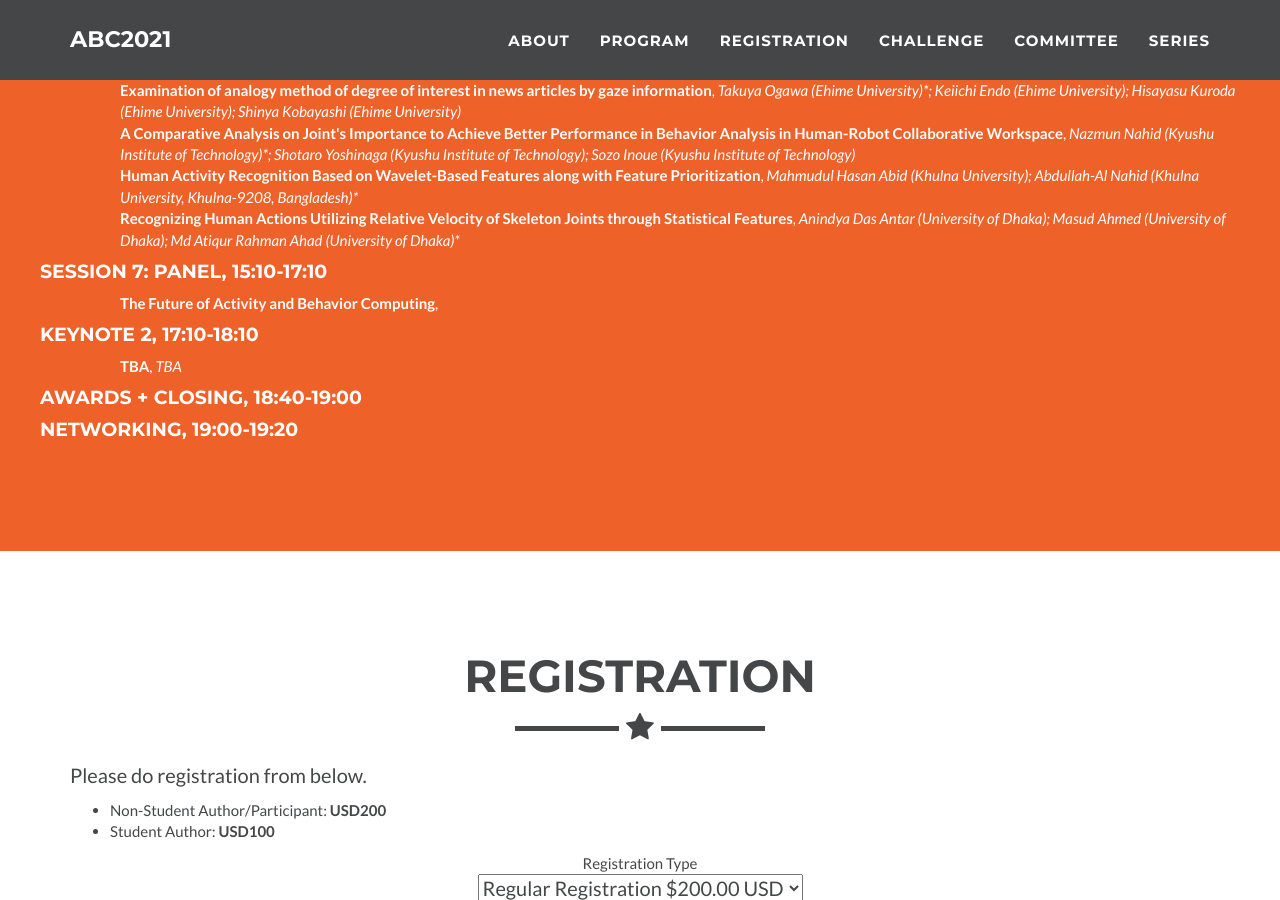
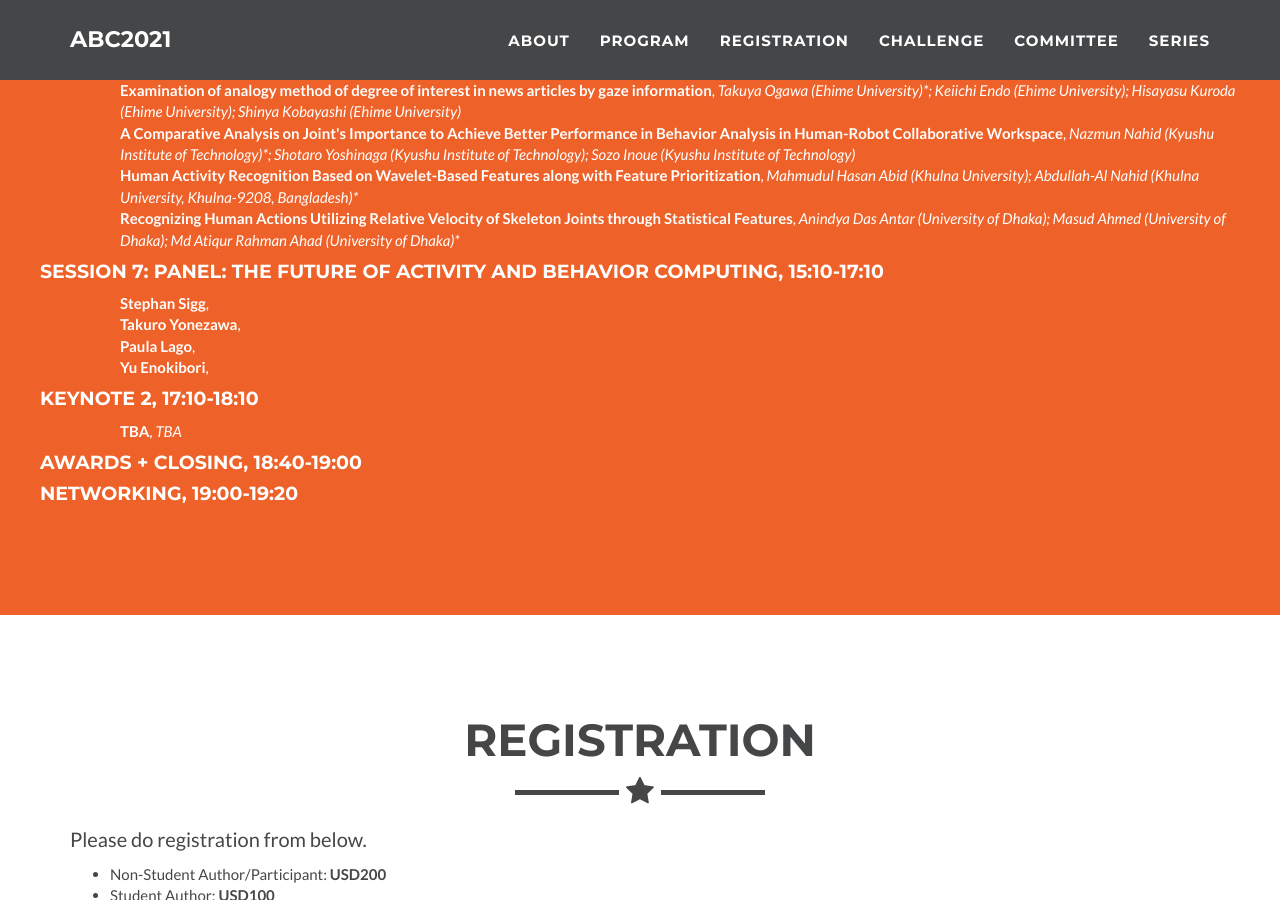
Before and after one commit to abc-research/abc-research.github.io, a Jekyll site: the page built from index.html, in a window 1280 px wide and 900 px high, scrolled down 4111 px. Built offline with Jekyll 4.4.1, drawn with Linux system fonts in a browser that asks for light colours.

Commit message:
Update _config.yml

```diff
--- a/_config.yml
+++ b/_config.yml
@@ -150,10 +150,13 @@ program:
             authors: "Mahmudul Hasan Abid (Khulna University); Abdullah-Al Nahid (Khulna University, Khulna-9208, Bangladesh)*"
           - title: "Recognizing Human Actions Utilizing Relative Velocity of Skeleton Joints through Statistical Features"
             authors: "Anindya Das Antar (University of Dhaka); Masud Ahmed (University of Dhaka); Md Atiqur Rahman Ahad (University of Dhaka)*"
-      - name: "Session 7: Panel"
+      - name: "Session 7: Panel: The Future of Activity and Behavior Computing"
         time: "15:10-17:10"
         paper:
-          - title: "The Future of Activity and Behavior Computing"
+          - title: "Stephan Sigg"
+          - title: "Takuro Yonezawa"
+          - title: "Paula Lago"
+          - title: "Yu Enokibori"
       - name: "Keynote 2"
         time: "17:10-18:10"
         paper:
```
